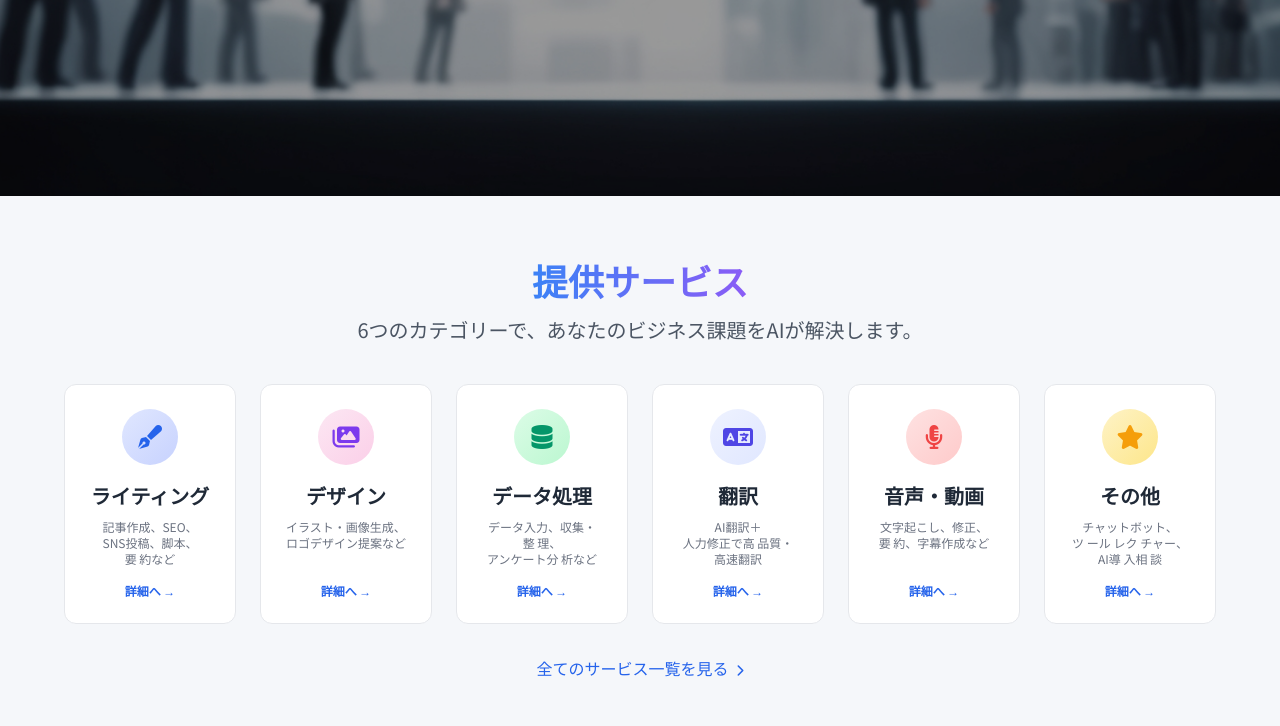
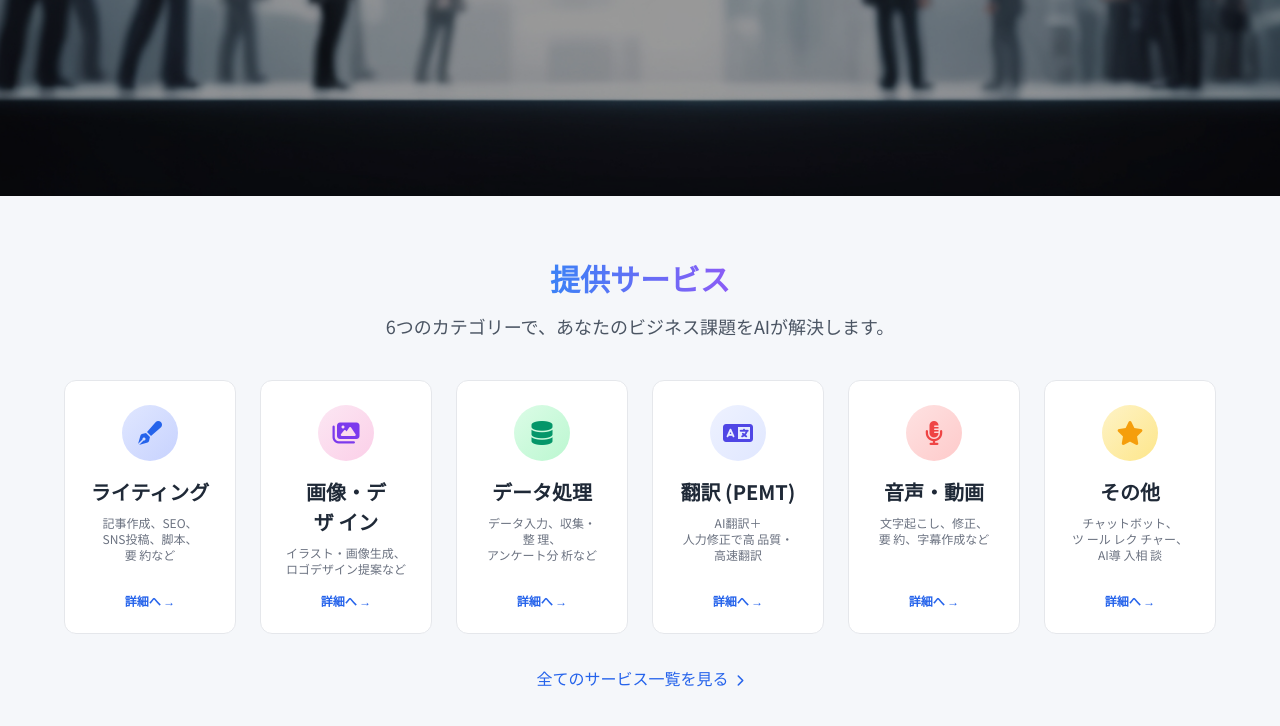
Before and after one commit to take8661/github.io, a plain HTML site: page HP/index.html in a window 1280 px wide. Shown: the part 664-1390 px from the top of the page. Drawn offline with nearby package versions, Linux system fonts and the light colour scheme.

Commit message:
Update index.html

```diff
--- a/HP/index.html
+++ b/HP/index.html
@@ -79,7 +79,8 @@
         </nav>
       </div>
     </header>
-    <section class="hero-section-bg-fullscreen" style="background-image: url('画像/トップページ2.jpg');"> <div class="container mx-auto hero-content-container">
+    <section class="hero-section-bg-fullscreen" style="background-image: url('画像/トップページ2.jpg');">
+        <div class="container mx-auto hero-content-container">
             <div class="max-w-4xl mx-auto text-center">
                 <span class="text-blue-300 font-bold text-lg mb-3 inline-block animate-fadeInUp delay-1 text-shadow-custom">AI活用でビジネスを加速する</span>
                 <h1 class="text-5xl md:text-6xl font-bold mb-6 leading-tight animate-fadeInUp delay-2 text-white text-shadow-custom">
@@ -100,33 +101,39 @@
         </div>
     </section>
     <main class="container mx-auto py-16">
-
         <section class="mb-16 text-center animate-fadeInUp delay-3">
-            <h2 class="text-4xl font-bold mb-4"><span class="gradient-text">提供サービス</span></h2>
-            <p class="text-xl text-gray-600 mb-10 max-w-2xl mx-auto">6つのカテゴリーで、あなたのビジネス課題をAIが解決します。</p>
+            <h2 class="text-3xl font-bold mb-4"><span class="gradient-text">提供サービス</span></h2>
+            <p class="text-lg text-gray-600 mb-10 max-w-2xl mx-auto">6つのカテゴリーで、あなたのビジネス課題をAIが解決します。</p>
              <div class="grid grid-cols-2 md:grid-cols-3 lg:grid-cols-6 gap-6">
                  <a href="service-writing.html" class="service-intro-card">
-                    <div> <div class="service-intro-icon"> <i class="fas fa-pen-fancy text-2xl text-blue-600"></i> </div> <h3 class="font-bold text-gray-800 mb-2">ライティング</h3> <p class="text-xs text-gray-500 word-keep-all">記事作成、SEO、SNS投稿、脚本、要&nbsp;約など</p> </div>
+                    <div> <div class="service-intro-icon"> <i class="fas fa-pen-fancy text-2xl text-blue-600"></i> </div> <h3 class="font-bold text-gray-800 mb-2">ライティング</h3>
+                    <p class="text-xs text-gray-500 word-keep-all">記事作成、SEO、SNS投稿、脚本、要&nbsp;約など</p> </div>
                     <div class="mt-4 text-blue-600 hover:underline text-xs font-semibold">詳細へ →</div>
                 </a>
                 <a href="service-design.html" class="service-intro-card">
-                    <div> <div class="service-intro-icon" style="background: linear-gradient(135deg, #fce7f3 0%, #fbcfe8 100%);"> <i class="fas fa-images text-2xl text-purple-600"></i> </div> <h3 class="font-bold text-gray-800 mb-2">デザイン</h3> <p class="text-xs text-gray-500 word-keep-all">イラスト・画像生成、ロゴデザイン提案など</p> </div>
-                    <div class="mt-4 text-blue-600 hover:underline text-xs font-semibold">詳細へ →</div>
+                    <div> <div class="service-intro-icon" style="background: linear-gradient(135deg, #fce7f3 0%, #fbcfe8 100%);"> <i class="fas fa-images text-2xl text-purple-600"></i> </div>
+                    <h3 class="font-bold text-gray-800 mb-2">画像・デザ&nbsp;イン</h3>
+                    <p class="text-xs text-gray-500 word-keep-all">イラスト・画像生成、ロゴデザイン提案など</p> </div>
+                     <div class="mt-4 text-blue-600 hover:underline text-xs font-semibold">詳細へ →</div>
                 </a>
                 <a href="service-data.html" class="service-intro-card">
-                     <div> <div class="service-intro-icon" style="background: linear-gradient(135deg, #dcfce7 0%, #bbf7d0 100%);"> <i class="fas fa-database text-2xl text-green-600"></i> </div> <h3 class="font-bold text-gray-800 mb-2">データ処理</h3> <p class="text-xs text-gray-500 word-keep-all">データ入力、収集・整&nbsp;理、アンケート分&nbsp;析など</p> </div>
+                     <div> <div class="service-intro-icon" style="background: linear-gradient(135deg, #dcfce7 0%, #bbf7d0 100%);"> <i class="fas fa-database text-2xl text-green-600"></i> </div> <h3 class="font-bold text-gray-800 mb-2">データ処理</h3>
+                     <p class="text-xs text-gray-500 word-keep-all">データ入力、収集・整&nbsp;理、アンケート分&nbsp;析など</p> </div>
                       <div class="mt-4 text-blue-600 hover:underline text-xs font-semibold">詳細へ →</div>
                 </a>
                 <a href="service-translation.html" class="service-intro-card">
-                     <div> <div class="service-intro-icon" style="background: linear-gradient(135deg, #eef2ff 0%, #e0e7ff 100%);"> <i class="fas fa-language text-2xl text-indigo-600"></i> </div> <h3 class="font-bold text-gray-800 mb-2">翻訳 </h3> <p class="text-xs text-gray-500 word-keep-all">AI翻訳＋人力修正で高&nbsp;品質・高速翻訳</p> </div>
+                     <div> <div class="service-intro-icon" style="background: linear-gradient(135deg, #eef2ff 0%, #e0e7ff 100%);"> <i class="fas fa-language text-2xl text-indigo-600"></i> </div> <h3 class="font-bold text-gray-800 mb-2">翻訳 (PEMT)</h3>
+                     <p class="text-xs text-gray-500 word-keep-all">AI翻訳＋人力修正で高&nbsp;品質・高速翻訳</p> </div>
                       <div class="mt-4 text-blue-600 hover:underline text-xs font-semibold">詳細へ →</div>
                 </a>
                 <a href="service-audio.html" class="service-intro-card">
-                     <div> <div class="service-intro-icon" style="background: linear-gradient(135deg, #fee2e2 0%, #fecaca 100%);"> <i class="fas fa-microphone-alt text-2xl text-red-500"></i> </div> <h3 class="font-bold text-gray-800 mb-2">音声・動画</h3> <p class="text-xs text-gray-500 word-keep-all">文字起こし、修正、要&nbsp;約、字幕作成など</p> </div>
+                     <div> <div class="service-intro-icon" style="background: linear-gradient(135deg, #fee2e2 0%, #fecaca 100%);"> <i class="fas fa-microphone-alt text-2xl text-red-500"></i> </div> <h3 class="font-bold text-gray-800 mb-2">音声・動画</h3>
+                     <p class="text-xs text-gray-500 word-keep-all">文字起こし、修正、要&nbsp;約、字幕作成など</p> </div>
                       <div class="mt-4 text-blue-600 hover:underline text-xs font-semibold">詳細へ →</div>
                  </a>
                 <a href="service-other.html" class="service-intro-card">
-                     <div> <div class="service-intro-icon" style="background: linear-gradient(135deg, #fef3c7 0%, #fde68a 100%);"> <i class="fas fa-star text-2xl text-yellow-500"></i> </div> <h3 class="font-bold text-gray-800 mb-2">その他</h3> <p class="text-xs text-gray-500 word-keep-all">チャットボット、ツ&nbsp;ール&nbsp;レク&nbsp;チャー、AI導&nbsp;入相&nbsp;談</p> </div>
+                     <div> <div class="service-intro-icon" style="background: linear-gradient(135deg, #fef3c7 0%, #fde68a 100%);"> <i class="fas fa-star text-2xl text-yellow-500"></i> </div> <h3 class="font-bold text-gray-800 mb-2">その他</h3>
+                     <p class="text-xs text-gray-500 word-keep-all">チャットボット、ツ&nbsp;ール&nbsp;レク&nbsp;チャー、AI導&nbsp;入相&nbsp;談</p> </div>
                       <div class="mt-4 text-blue-600 hover:underline text-xs font-semibold">詳細へ →</div>
                  </a>
             </div>
```
